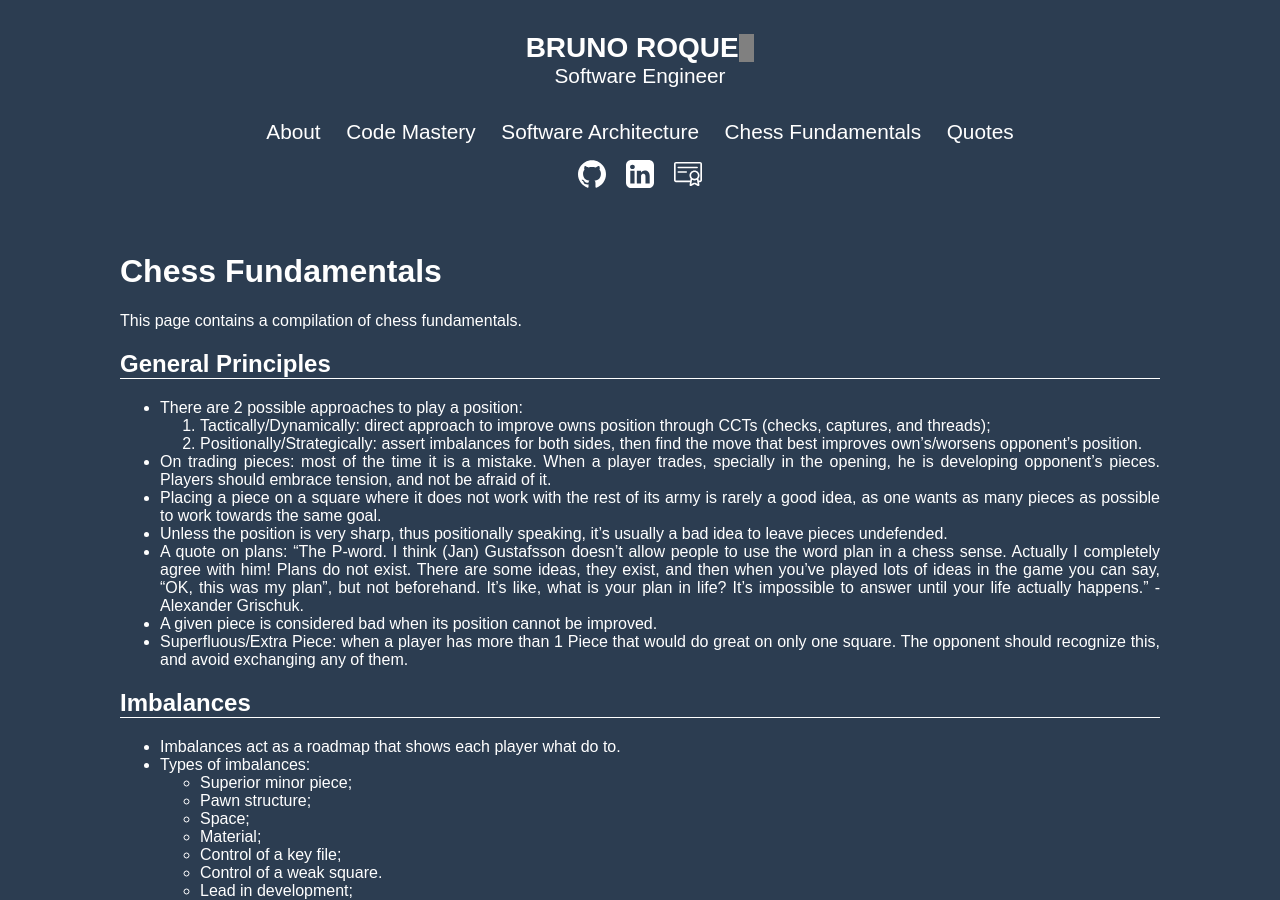
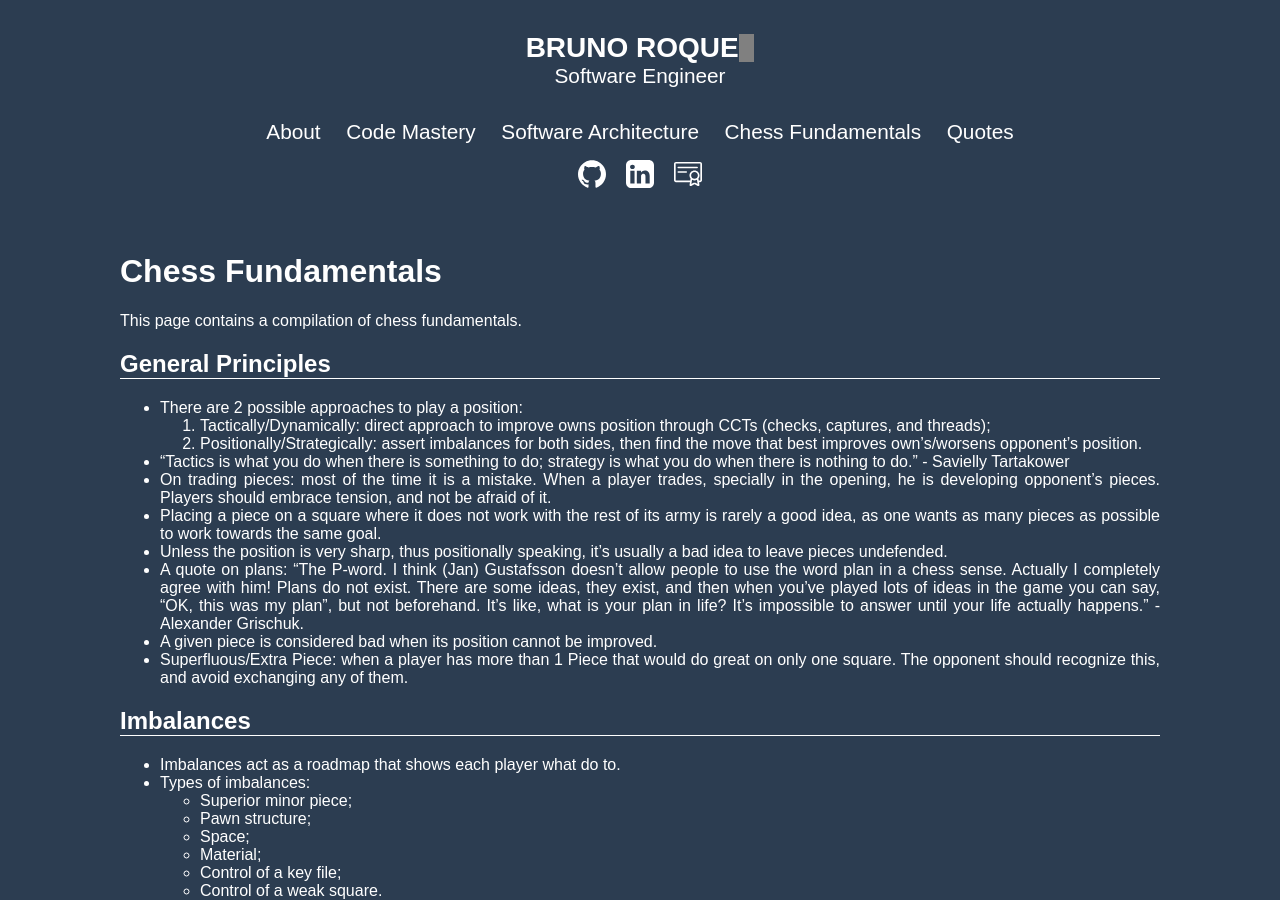
Before and after one commit to brunoroque06/brunoroque06.github.io, a Jekyll site: the page built from _pages/chess-fundamentals.md, in a window 1280 px wide and 900 px high. Built offline with Jekyll 4.4.1, drawn with Linux system fonts in a browser that asks for light colours.

Commit message:
Add entry on tactics/strategy in chess

```diff
--- a/_pages/chess-fundamentals.md
+++ b/_pages/chess-fundamentals.md
@@ -13,6 +13,7 @@ This page contains a compilation of chess fundamentals.
 - There are 2 possible approaches to play a position:
   1. Tactically/Dynamically: direct approach to improve owns position through CCTs (checks, captures, and threads);
   2. Positionally/Strategically: assert imbalances for both sides, then find the move that best improves own's/worsens opponent's position.
+- "Tactics is what you do when there is something to do; strategy is what you do when there is nothing to do." - Savielly Tartakower
 - On trading pieces: most of the time it is a mistake. When a player trades, specially in the opening, he is developing opponent's pieces. Players should embrace tension, and not be afraid of it.
 - Placing a piece on a square where it does not work with the rest of its army is rarely a good idea, as one wants as many pieces as possible to work towards the same goal.
 - Unless the position is very sharp, thus positionally speaking, it's usually a bad idea to leave pieces undefended.
```
